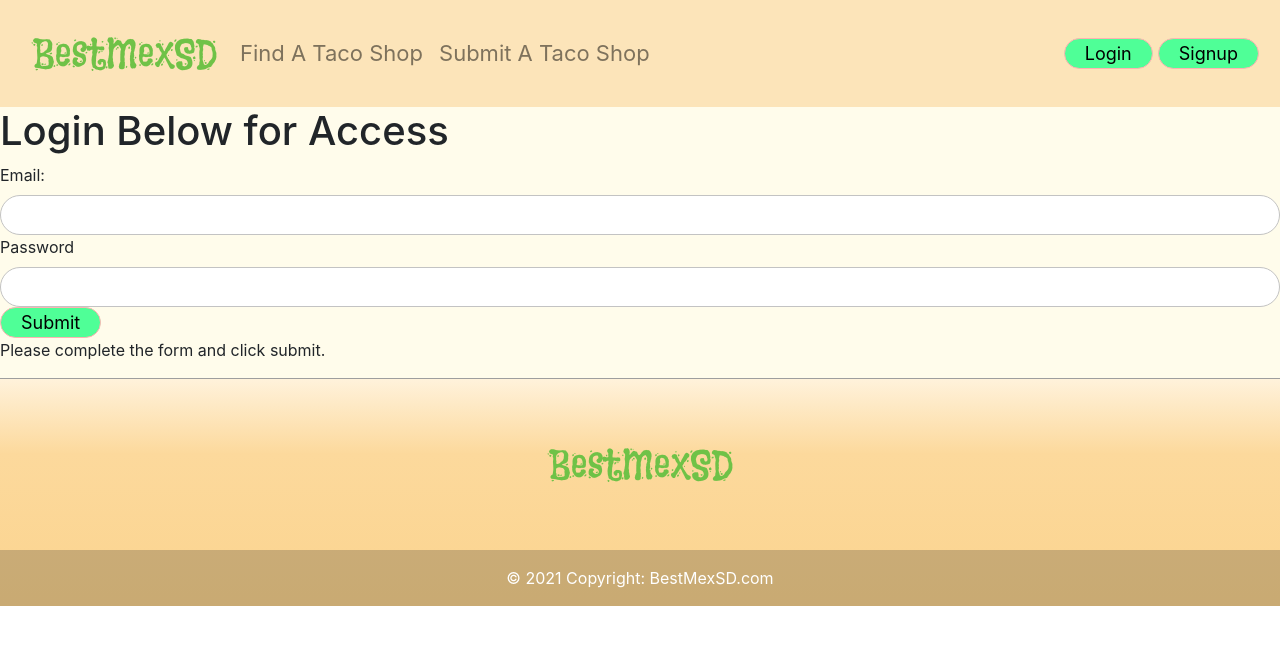
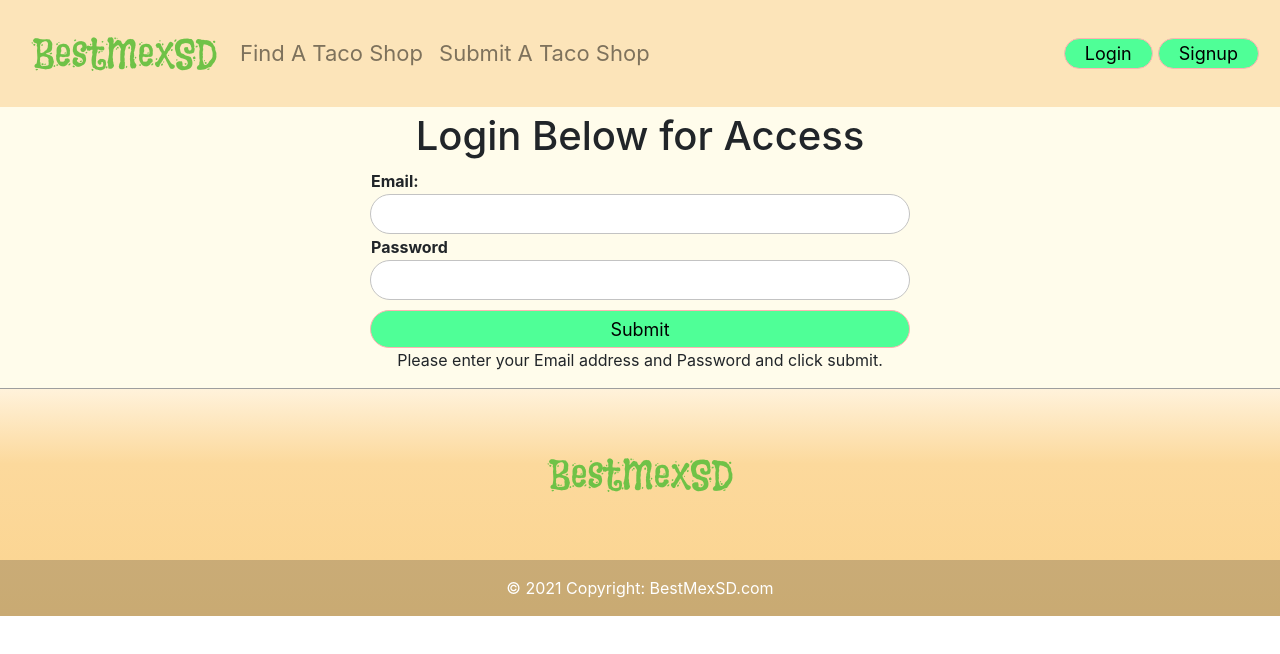
Before and after one commit to tvnames/BestMexSD, a React (Create React App) app in the folder client/: page /login in a window 1280 px wide. Shown: the top 654 px of the page. Built offline with nearby package versions, Linux system fonts and the light colour scheme; no server answers; a web font is replaced by a local one.

Commit message:
edited layout for login page. Cleaned up CSS

```diff
--- a/client/src/index.css
+++ b/client/src/index.css
@@ -40,6 +40,20 @@ nav {
   padding-left: 10px;
 }
 
+#login-page h1 {
+  text-align: center;
+  margin-top: 5px;
+}
+
+#login-page p {
+  text-align: center;
+}
+
+#login-form label {
+  margin: 1px;
+  font-weight: bold;
+}
+
 #signup-page h1 {
   text-align: center;
   margin-top: 5px;
@@ -53,6 +67,28 @@ nav {
   margin: 1px;
   font-weight: bold;
 }
+
+#signup-form input:focus {
+  outline: none;
+}
+
+#signup-form input:focus-visible {
+  /* background-color: red; */
+  outline: 3px solid #34ff85;
+}
+
+.login-button {
+  margin-top: 10px;
+  width: 100%;
+  height: 38px;
+  transition: ease-in-out 300ms;
+}
+
+.login-button:hover {
+  background-color: #00b147;
+  transition: ease-in-out 300ms;
+}
+
 .sign-up-button {
   margin-top: 10px;
   width: 100%;
@@ -84,6 +120,11 @@ nav {
   padding-left: 20px;
   padding-right: 20px;
   border: solid 1px #ffb2b2;
+}
+
+.nav-buttons:hover {
+  background-color: #00b147;
+  transition: ease-in-out 300ms;
 }
 
 .nav-control {
--- a/client/src/pages/LoginPage/index.js
+++ b/client/src/pages/LoginPage/index.js
@@ -27,12 +27,15 @@ function LoginPage() {
 
   const message = auth.pending
     ? "Processing request..."
-    : auth.error || "Please complete the form and click submit.";
+    : auth.error ||
+      "Please enter your Email address and Password and click submit.";
 
   return (
-    <div className="container-fluid">
+    <div id="login-page" className="container">
+      <div className="row justify-content-center">
+        <div className="col-sm-12 col-md-8 col-lg-6">
           <h1>Login Below for Access</h1>
-      <form onSubmit={handleSubmit}>
+          <form id="login-form" onSubmit={handleSubmit}>
             <label htmlFor="email">Email:</label>
             <br />
             <input
@@ -53,12 +56,18 @@ function LoginPage() {
               onChange={(e) => setPassword(e.target.value.trim())}
             />
             <br />
-        <button className="nav-buttons" type="submit" disabled={auth.pending}>
+            <button
+              className="nav-buttons login-button"
+              type="submit"
+              disabled={auth.pending}
+            >
               {auth.pending ? "⌛" : "Submit"}
             </button>
           </form>
           <p>{message}</p>
         </div>
+      </div>
+    </div>
   );
 }
 
```
Lines whose indentation alone changed are shown as unchanged.
